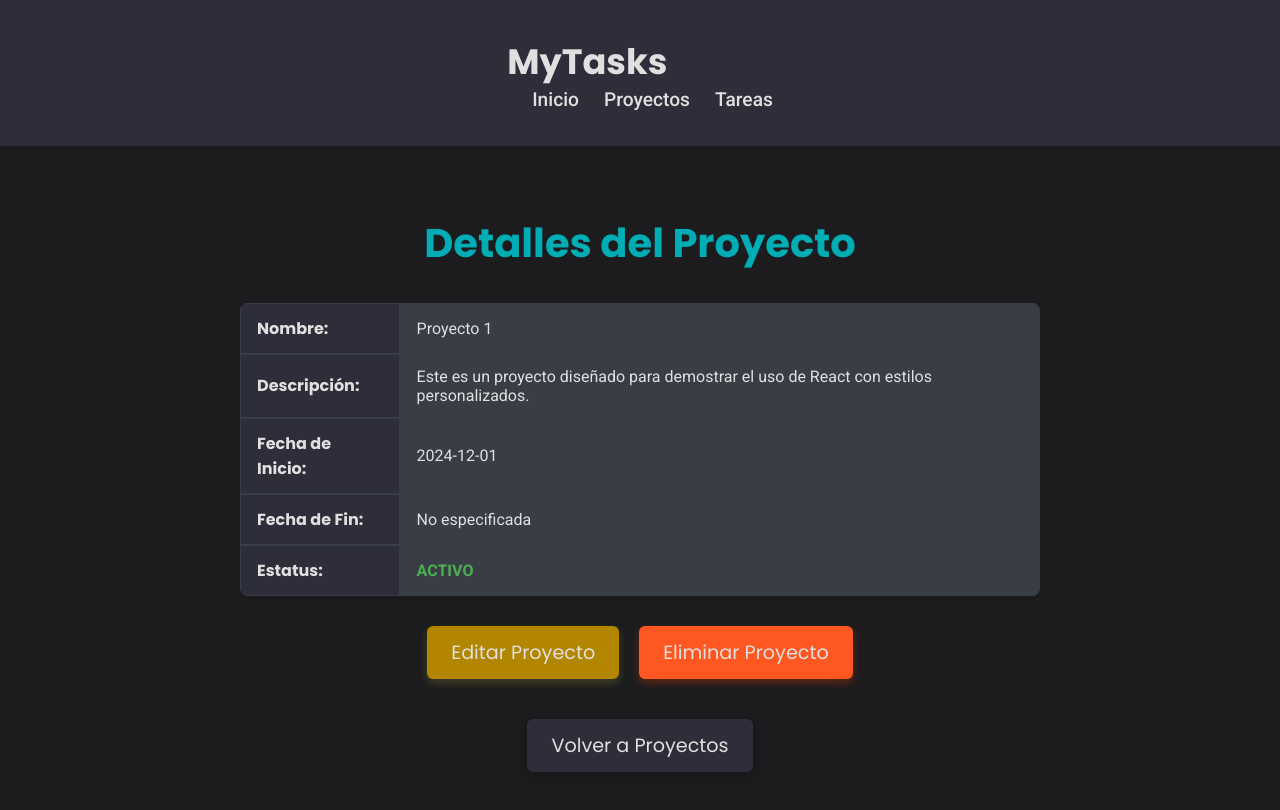
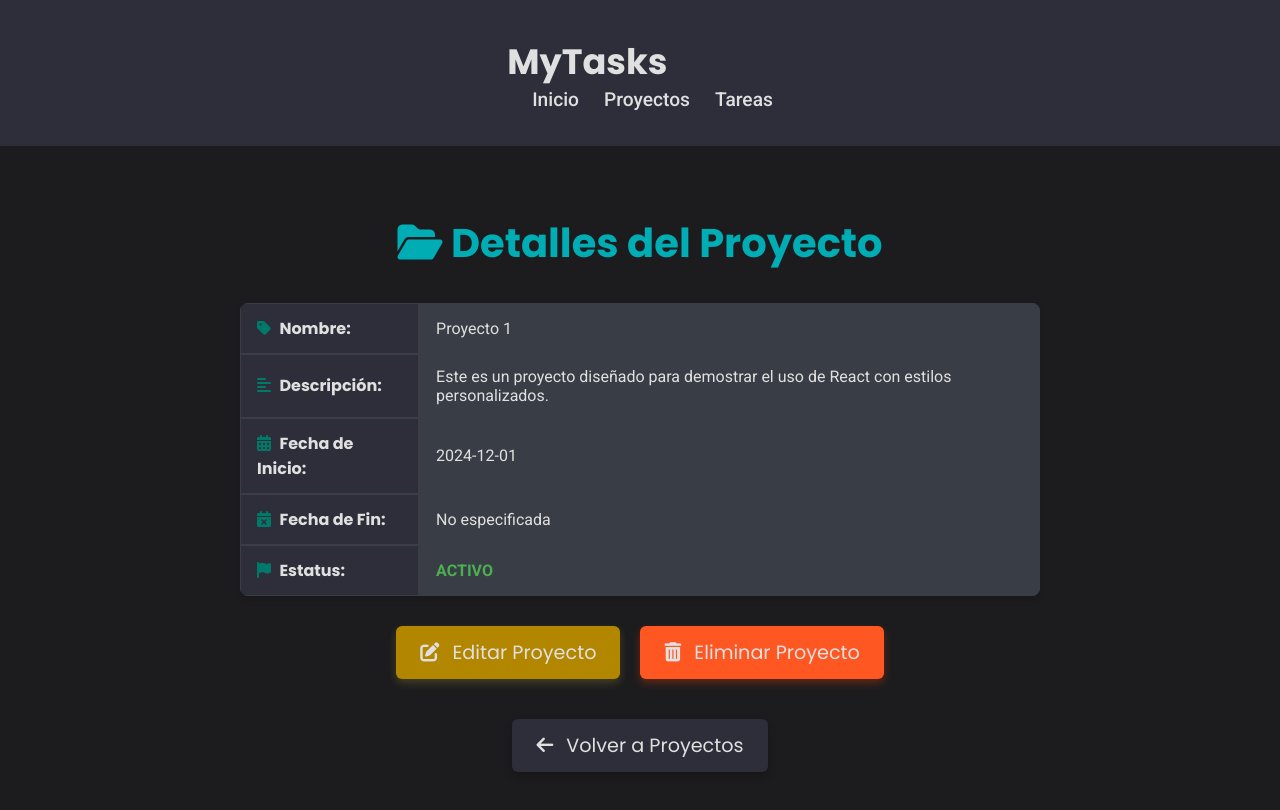
Before and after one commit to patinodeveloper/MyTasks-FrontEnd, a React (Vite) app: page / in a window 1280 px wide. Shown: the top 810 px of the page. Built offline with nearby package versions, Linux system fonts and the light colour scheme.

Commit message:
feat(Projects): add FontAwesome icons and implement icons on Projects and Project Detail pages

```diff
--- a/package.json
+++ b/package.json
@@ -10,6 +10,7 @@
     "preview": "vite preview"
   },
   "dependencies": {
+    "@fortawesome/fontawesome-free": "^6.7.2",
     "react": "^18.3.1",
     "react-dom": "^18.3.1"
   },
--- a/src/pages/ProjectDetail.jsx
+++ b/src/pages/ProjectDetail.jsx
@@ -1,4 +1,5 @@
 import '../styles/ProjectDetail.css';
+import '@fortawesome/fontawesome-free/css/all.min.css';
 
 export const ProjectDetail = () => {
     // Datos estáticos
@@ -13,27 +14,29 @@ export const ProjectDetail = () => {
 
     return (
         <div className="project-detail">
-            <h1 className="project-title">Detalles del Proyecto</h1>
+            <h1 className="project-title">
+                <i className="fas fa-folder-open"></i> Detalles del Proyecto
+            </h1>
             <table className="project-table">
                 <tbody>
                     <tr>
-                        <th>Nombre:</th>
+                        <th><i className="fas fa-tag"></i> Nombre:</th>
                         <td>{project.name}</td>
                     </tr>
                     <tr>
-                        <th>Descripción:</th>
+                        <th><i className="fas fa-align-left"></i> Descripción:</th>
                         <td>{project.description || 'No especificada'}</td>
                     </tr>
                     <tr>
-                        <th>Fecha de Inicio:</th>
+                        <th><i className="fas fa-calendar-alt"></i> Fecha de Inicio:</th>
                         <td>{project.startDate}</td>
                     </tr>
                     <tr>
-                        <th>Fecha de Fin:</th>
+                        <th><i className="fas fa-calendar-times"></i> Fecha de Fin:</th>
                         <td>{project.endDate || 'No especificada'}</td>
                     </tr>
                     <tr>
-                        <th>Estatus:</th>
+                        <th><i className="fas fa-flag"></i> Estatus:</th>
                         <td className={`status ${project.status.toLowerCase()}`}>
                             {project.status}
                         </td>
@@ -41,11 +44,15 @@ export const ProjectDetail = () => {
                 </tbody>
             </table>
             <div className="action-buttons">
-                <button className="edit-button">Editar Proyecto</button>
-                <button className="delete-button">Eliminar Proyecto</button>
+                <button className="edit-button">
+                    <i className="fas fa-edit"></i> Editar Proyecto
+                </button>
+                <button className="delete-button">
+                    <i className="fas fa-trash-alt"></i> Eliminar Proyecto
+                </button>
             </div>
             <button className="back-button">
-                Volver a Proyectos
+                <i className="fas fa-arrow-left"></i> Volver a Proyectos
             </button>
         </div>
     );
--- a/src/pages/Projects.jsx
+++ b/src/pages/Projects.jsx
@@ -1,4 +1,5 @@
 import '../styles/Projects.css';
+import '@fortawesome/fontawesome-free/css/all.min.css';
 
 export const Projects = () => {
     // Datos estáticos
@@ -12,16 +13,20 @@ export const Projects = () => {
         <div className="projects">
             <h2>Mis Proyectos</h2>
             <p className="projects-description">
-                Aquí puedes ver todos tus proyectos actuales, gestionarlos y crear nuevos proyectos para seguir avanzando en tu trabajo.
+                <i className="fas fa-info-circle"></i> Aquí puedes ver todos tus proyectos actuales, gestionarlos y crear nuevos proyectos para seguir avanzando en tu trabajo.
             </p>
-            <button className="create-project-btn">Crear Nuevo Proyecto</button>
+            <button className="create-project-btn">
+                <i className="fas fa-plus-circle"></i> Crear Nuevo Proyecto
+            </button>
             <div className="projects-container">
                 {projects.map((project) => (
                     <div className="card" key={project.id}>
-                        <h3>{project.title}</h3>
+                        <h3><i className="fas fa-folder"></i> {project.title}</h3>
                         <p>{project.description}</p>
-                        <small>Fecha de creación: {project.date}</small>
-                        <button className="view-details-btn">Ver Detalles</button>
+                        <small><i className="fas fa-calendar-alt"></i> Fecha de creación: {project.date}</small>
+                        <button className="view-details-btn">
+                            <i className="fas fa-eye"></i> Ver Detalles
+                        </button>
                     </div>
                 ))}
             </div>
--- a/src/styles/ProjectDetail.css
+++ b/src/styles/ProjectDetail.css
@@ -52,6 +52,11 @@
     font-family: var(--font-secondary);
 }
 
+.project-table th i {
+    margin-right: 5px;
+    color: #00796B;
+}
+
 .status {
     font-weight: bold;
     text-transform: uppercase;
@@ -73,6 +78,11 @@
     display: flex;
     gap: 20px;
     margin-bottom: 20px;
+}
+
+.action-buttons button i,
+.back-button i {
+    margin-right: 8px;
 }
 
 .edit-button,
--- a/src/styles/Projects.css
+++ b/src/styles/Projects.css
@@ -45,6 +45,10 @@
     background-color: var(--success-color);
 }
 
+.create-project-btn i {
+    margin-right: 8px;
+}
+
 .projects-container {
     display: grid;
     grid-template-columns: repeat(auto-fill, minmax(280px, 1fr));
@@ -53,6 +57,11 @@
     width: 100%;
     max-width: 1200px;
     margin-top: 30px;
+}
+
+.projects-container .card i {
+    margin-right: 5px;
+    color: #00796B;
 }
 
 .card {
@@ -109,6 +118,10 @@
     background-color: var(--warning-color);
 }
 
+.view-details-btn i {
+    margin-right: 5px;
+}
+
 @media (max-width: 1112px) {
     .projects-container {
         width: 730px;
```
Also changed, not shown: 1 other file (tests, documents, lock files or other folders).
